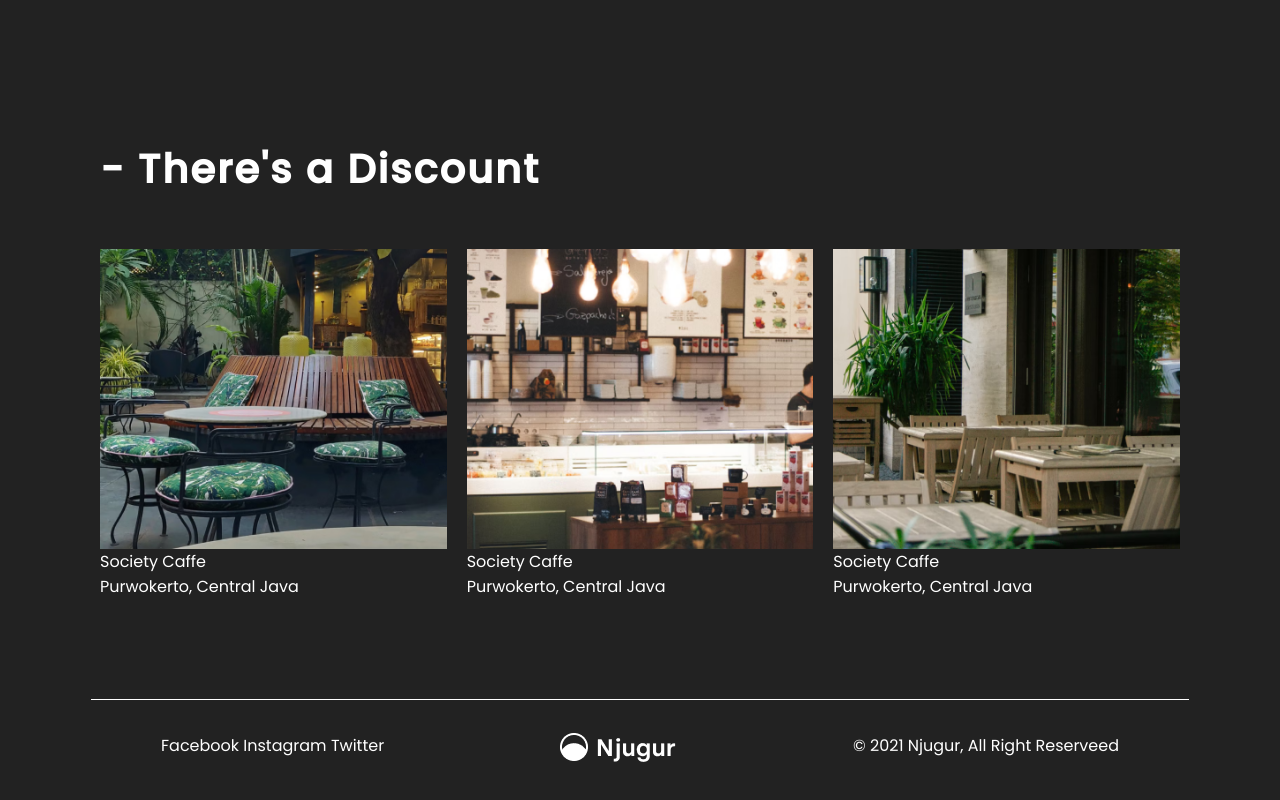
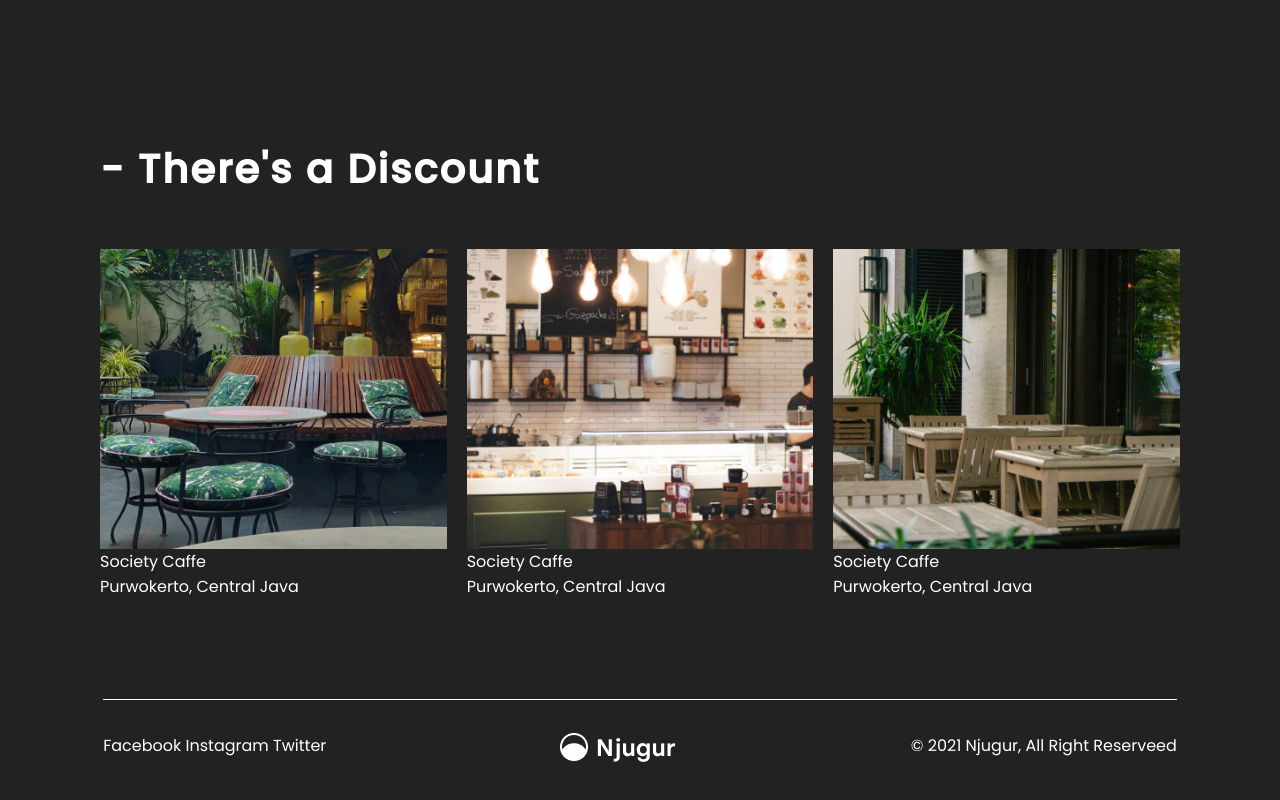
Before and after one commit to ImanArs/interior, a plain HTML site: page index.html in a window 1280 px wide. Shown: the part 2007-2807 px from the top of the page. Drawn offline with Linux system fonts and the light colour scheme.

Commit message:
sec-commit

```diff
--- a/css/index.scss
+++ b/css/index.scss
@@ -170,9 +170,9 @@ a {
     }
 }
 footer {
+    padding: 33px 0;
     max-width: 1440px;
-    width: 90%;
-    padding: 33px 70px;
+    width: 88%;
     margin: 100px auto;
     border-top: 1px solid #fff;
 
```
Also changed, not shown: css/index.css, 1 other file.
